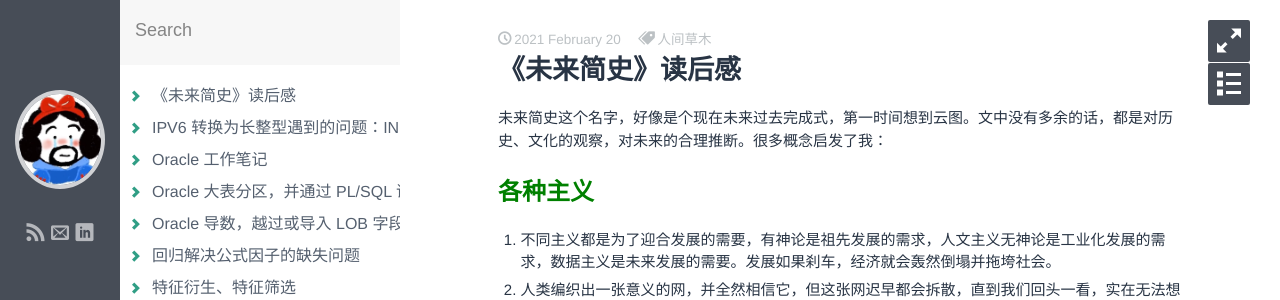
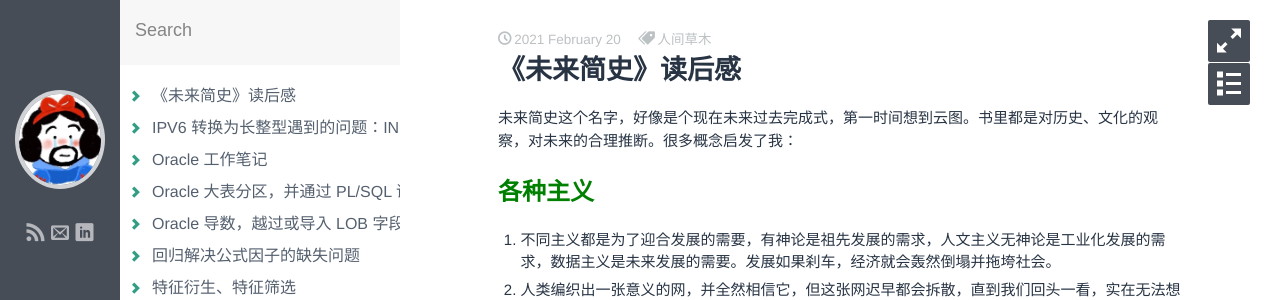
Before and after one commit to iqgnat/iqgnat.github.io, a Jekyll site: the page built from _posts/2021-02-20-After_reading_A_brief_history_of_the_future.md, in a window 1280 px wide. Shown: the top 300 px of the page. Built offline with Jekyll 4.4.1, drawn with Linux system fonts in a browser that asks for light colours; some web fonts are replaced; comment, search, counter and statistics services are not loaded.

Commit message:
abriefhistoryoffuture

```diff
--- a/_posts/2021-02-20-After_reading_A_brief_history_of_the_future.md
+++ b/_posts/2021-02-20-After_reading_A_brief_history_of_the_future.md
@@ -12,7 +12,7 @@ aside:
 layout: post
 ---
 
-未来简史这个名字，好像是个现在未来过去完成式，第一时间想到云图。文中没有多余的话，都是对历史、文化的观察，对未来的合理推断。很多概念启发了我：
+未来简史这个名字，好像是个现在未来过去完成式，第一时间想到云图。书里都是对历史、文化的观察，对未来的合理推断。很多概念启发了我：
 
 <!--more-->
 
```
